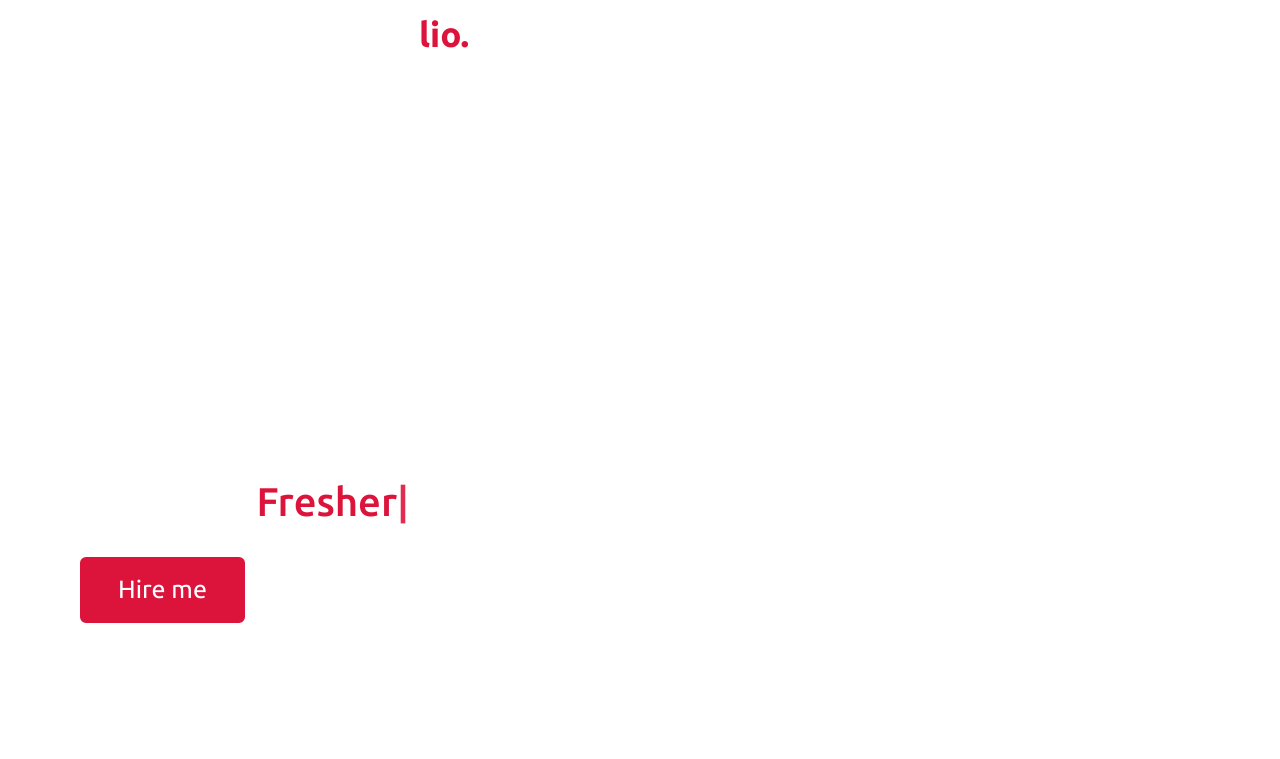
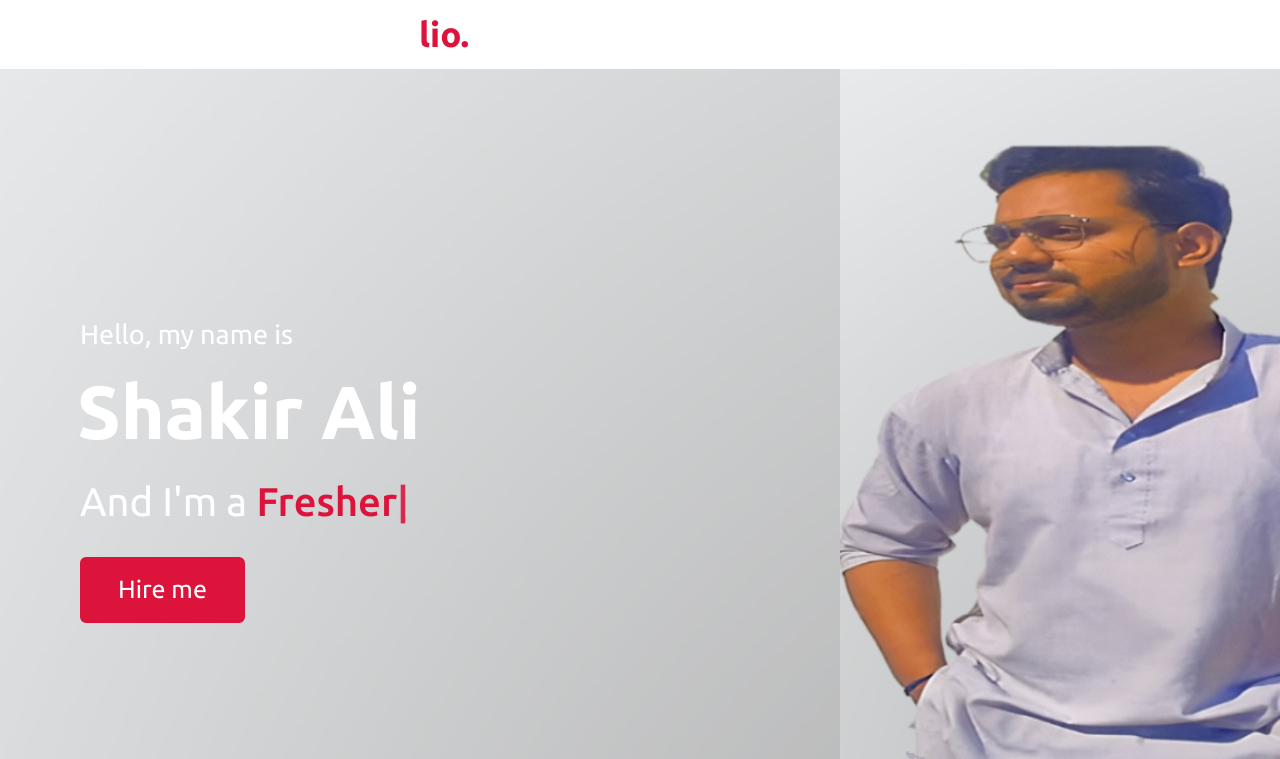
Before and after one commit to Shakirali03/portfolio, a plain HTML site: page index.html in a window 1280 px wide. Shown: the top 759 px of the page. Drawn offline with nearby package versions, Linux system fonts and the light colour scheme.

Commit message:
Update style.css

```diff
--- a/src/style/style.css
+++ b/src/style/style.css
@@ -165,7 +165,7 @@ section .title::after{
 /* home section styling */
 .home{
     display: flex;
-    background: url("./public/image/banner.jpg") no-repeat center;
+    background: url("/public/image/banner.jpg") no-repeat center;
     height: 100vh;
     color: #fff;
     min-height: 500px;
```
